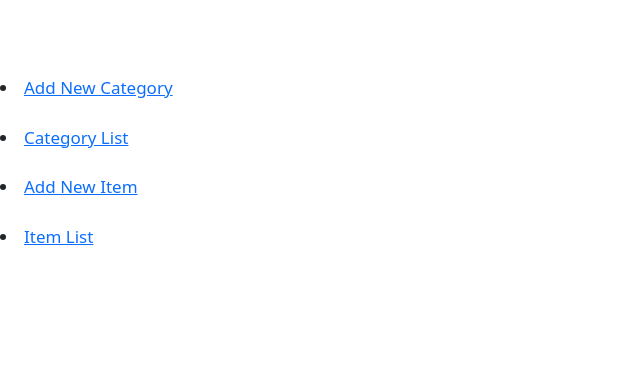
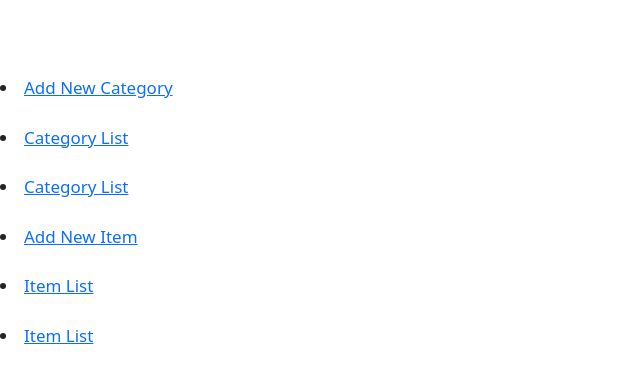
Before and after one commit to JackSparrow9875/Flask, a Flask app: page /admin in a window 1280 px wide. Shown: the part 183-566 px from the top of the page, without its empty margins (0-640 px from the left). Run offline with Flask 3, Linux system fonts and the light colour scheme; some libraries are stand-ins or nearby versions.

Commit message:
changes have been made to the admin.html file

```diff
--- a/templates/admin.html
+++ b/templates/admin.html
@@ -15,10 +15,18 @@
     </li>
     <br/>
     <li>
+        <a href="{{ url_for('update_cat') }}">Category List</a>
+    </li>
+    <br/>
+    <li>
         <a href="{{ url_for('add_item') }}">Add New Item</a>
     </li>
     <br/>
     <li>
         <a href="{{ url_for('item_list') }}">Item List</a>
     </li>
+    <br/>
+    <li>
+        <a href="{{ url_for('update_item') }}">Item List</a>
+    </li>
 {% endblock %}
```
